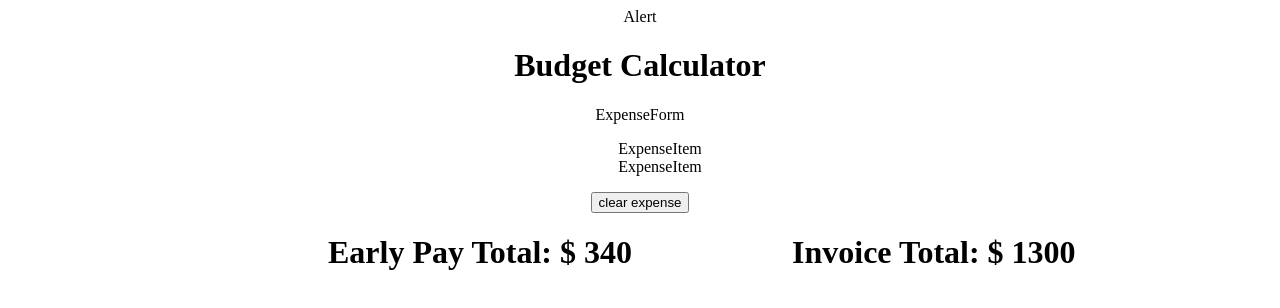
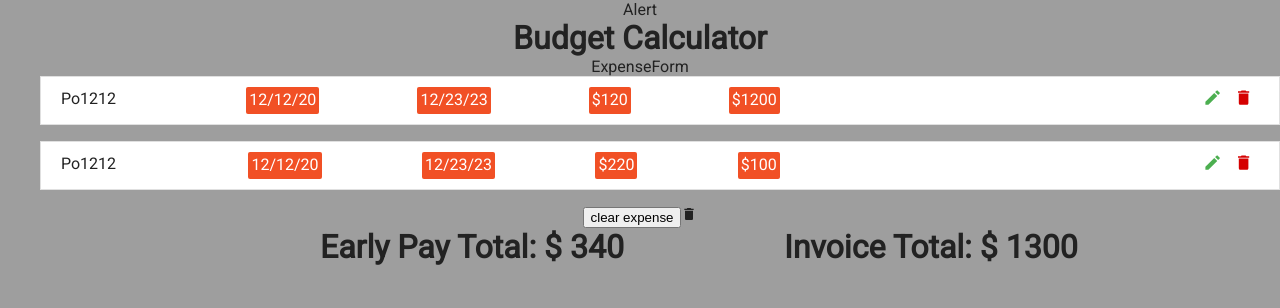
Before and after one commit to Raihanhn/Budget-Calculator, a React (Vite) app: page / in a window 1280 px wide. Shown: the top 308 px of the page. Built offline with nearby package versions, Linux system fonts and the light colour scheme.

Commit message:
9th commit

```diff
--- a/src/App.css
+++ b/src/App.css
@@ -1,3 +1,21 @@
+@import url("https://fonts.googleapis.com/css?family=Roboto&display=swap");
+:root {
+  --primaryColor: #f15025;
+  --mainWhite: #fff;
+  --mainBlack: #222;
+  --mainGrey: #9e9e9e;
+  --mainRed: #d50000;
+  --mainGreen: #4caf50;
+}
+* {
+  margin: 0;
+  box-sizing: border-box;
+}
+body {
+  background: var(--mainGrey);
+  color: var(--mainBlack);
+  font-family: "Roboto", sans-serif;
+}
 
 .main{
     text-align: center;
@@ -8,3 +26,51 @@
     gap: 10rem;
     margin-left: 20rem;
 }
+
+.item {
+    background-color: var(--mainWhite);
+    line-height: 1.5rem;
+    padding: 10px 20px;
+    margin-bottom: 1rem;
+    border: 1px solid #e0e0e0;
+    display: flex;
+    justify-content: space-between;
+    transition: all 0.3s linear;
+  }
+
+.item:hover {
+  box-shadow: 0 14px 28px rgba(0, 0, 0, 0.25), 0 10px 10px rgba(0, 0, 0, 0.22);
+  transform: scale(1.05);
+}
+.info {
+  flex: 0 0 60%;
+  display: flex;
+  justify-content: space-between;
+}
+.expense {
+  margin-right: 2rem;
+  text-transform: capitalize;
+}
+.amount {
+  font-weight: 300;
+  font-size: 1rem;
+  color: var(--mainWhite);
+  background-color: var(--primaryColor);
+  border-radius: 2px;
+  padding: 1px 3px;
+}
+
+.clear-btn,
+.edit-btn {
+  background: none;
+  border: none;
+  font-size: 1.2rem;
+  outline: none;
+  cursor: pointer;
+}
+.clear-btn {
+  color: var(--mainRed);
+}
+.edit-btn {
+  color: var(--mainGreen);
+}
--- a/src/components/ExpenseItem.jsx
+++ b/src/components/ExpenseItem.jsx
@@ -1,8 +1,26 @@
 import React from 'react'
+import {MdEdit, MdDelete} from 'react-icons/md'
 
-const ExpenseItem = () => {
+const ExpenseItem = ({expenses}) => {
+  const {id, po,  invoiced, due,  pay,  payment} = expenses
   return (
-    <div>ExpenseItem</div>
+    <li className='item'>
+      <div className="info">
+        <span className='expense'>{po}</span>
+        <span className='amount'>{invoiced} </span>
+        <span className='amount'>{due} </span>
+        <span className='amount'>${pay} </span>
+        <span className='amount'>${payment} </span>
+      </div>
+      <div>
+        <button className="edit-btn" aria-label='edit button' >
+          <MdEdit/>
+        </button>
+        <button className="clear-btn" aria-label='delete button' >
+          <MdDelete/>
+        </button>
+      </div>
+    </li>
   )
 }
 
--- a/src/components/ExpenseList.jsx
+++ b/src/components/ExpenseList.jsx
@@ -1,5 +1,6 @@
 import React from 'react'
 import Item from './ExpenseItem'
+import { MdDelete } from 'react-icons/md';
 
 const ExpenseList = ({expense}) => {
   return (
@@ -10,6 +11,7 @@ const ExpenseList = ({expense}) => {
         })}
       </ul>
       {expense.length > 0 && <button className='btn'> clear expense </button> }
+      <MdDelete/>
     </>
   )
 }
```
